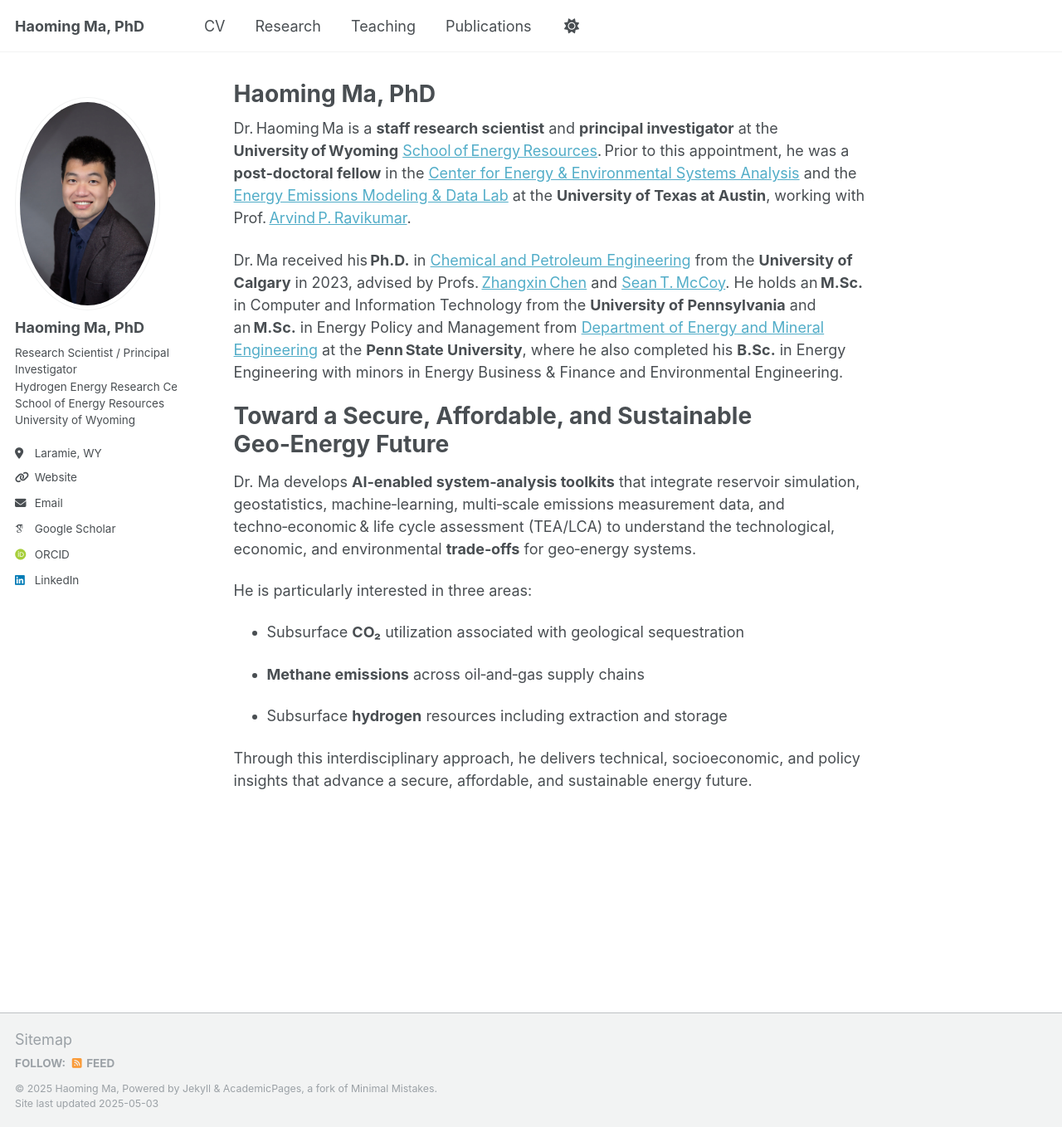
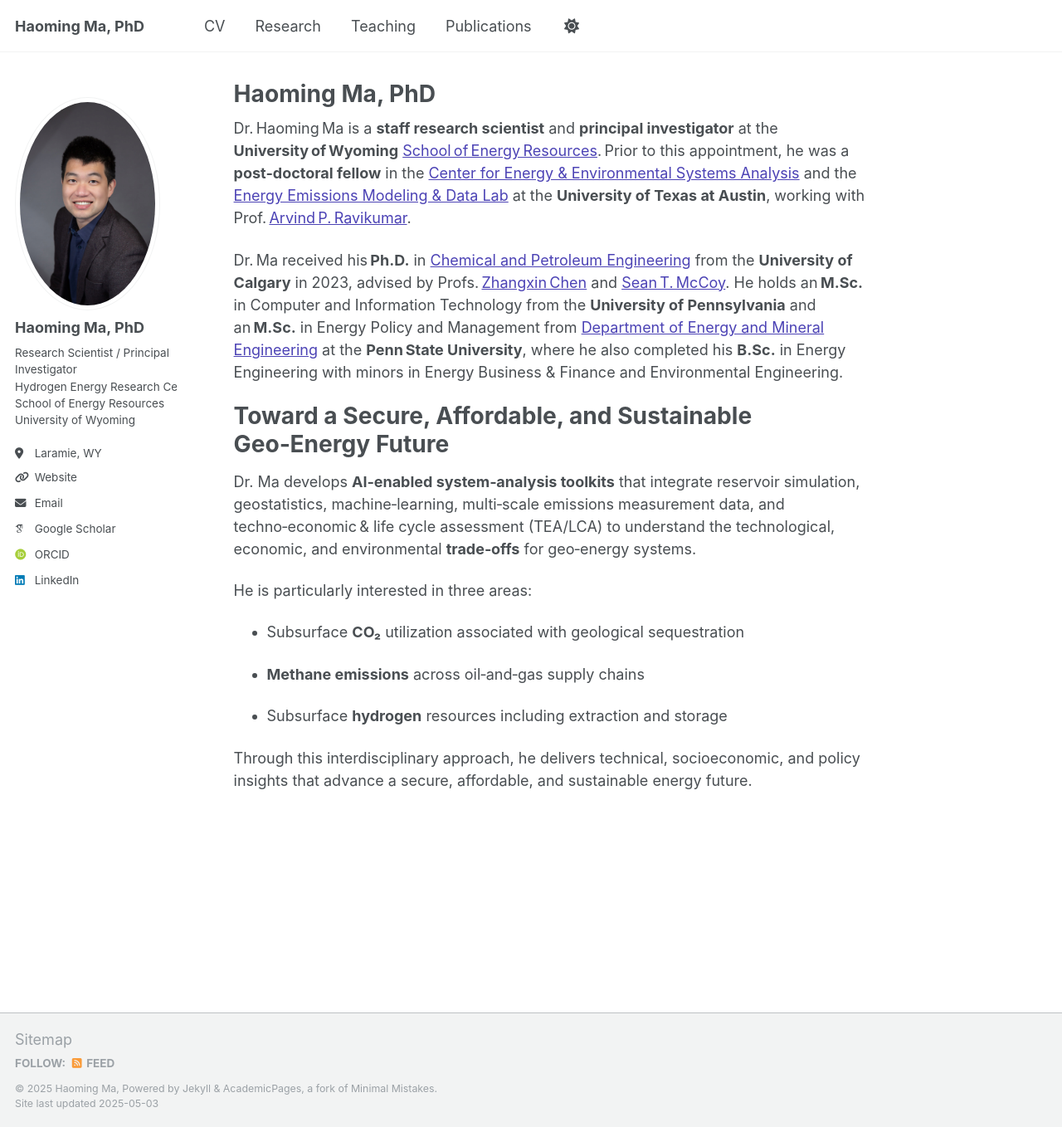
Before and after one commit to haoming-ma/haoming-ma.github.io, a Jekyll site: the page built from _pages/about.md, in a window 1280 px wide and 1358 px high. Shown: the whole window at 83% size. Built offline with Jekyll 4.4.1, drawn with Linux system fonts in a browser that asks for light colours; some web fonts are replaced.

Commit message:
Update _default.scss

```diff
--- a/_sass/theme/_default.scss
+++ b/_sass/theme/_default.scss
@@ -36,7 +36,7 @@ $sidebar-screen-min-width   : 1024px;
     --global-code-background-color      : #fafafa;
     --global-code-text-color            : #{$darker-gray};
     --global-fig-caption-color          : mix(#fff,  #{$dark-gray}, 25%);
-    --global-link-color                 : #52adc8;
+    --global-link-color                 : #4c43b5;
     --global-link-color-hover           : mix(#000, #2f7f93, 25%);
     --global-link-color-visited         : mix(#fff, #2f7f93, 25%);
     --global-masthead-link-color        : #{$dark-gray};
```
